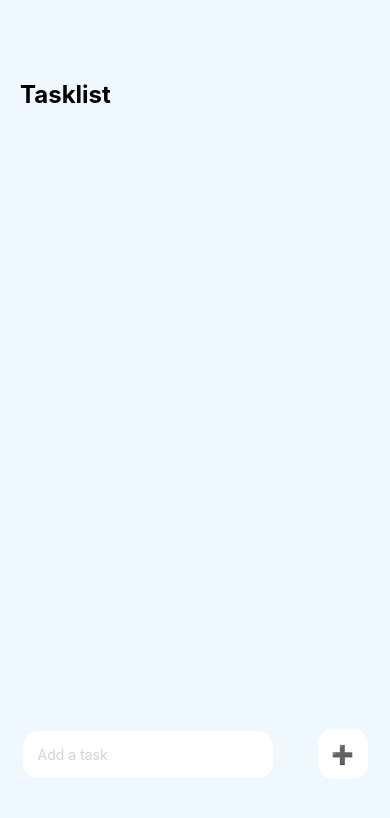
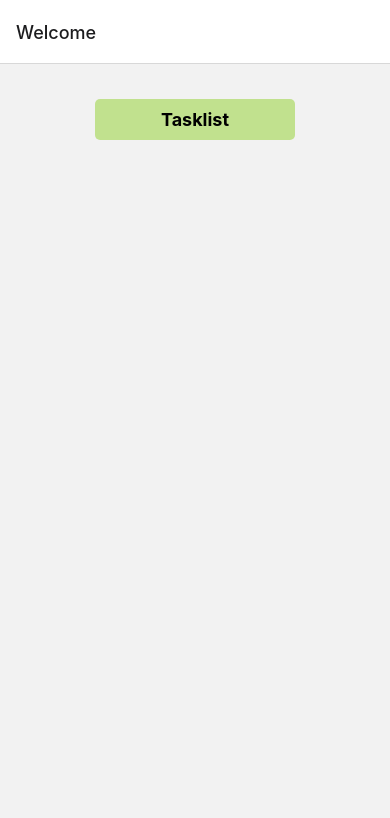
Before and after one commit to mpftavares/react-native-tasklist, a React Native app: screen /Home in a window 390 px wide. Shown: the top 818 px of the page. Built offline with nearby package versions, Linux system fonts and the light colour scheme.

Commit message:
w/ navigation

```diff
--- /dev/null
+++ b/App.tsx
@@ -0,0 +1,26 @@
+import { NavigationContainer } from '@react-navigation/native';
+import { createNativeStackNavigator } from '@react-navigation/native-stack';
+import React from 'react';
+import HomeScreen from './components/HomeScreen';
+import TasklistScreen from './components/TasklistScreen';
+
+export default function App() {
+	const Stack = createNativeStackNavigator();
+
+	return (
+		<NavigationContainer>
+			<Stack.Navigator initialRouteName="Home">
+				<Stack.Screen
+					name="Home"
+					component={HomeScreen}
+					options={{ title: 'Welcome' }}
+				/>
+				<Stack.Screen
+					name="Tasklist"
+					component={TasklistScreen}
+					options={{ title: 'Tasklist' }}
+				/>
+			</Stack.Navigator>
+		</NavigationContainer>
+	);
+}
--- /dev/null
+++ b/components/HomeScreen/index.tsx
@@ -0,0 +1,22 @@
+import { FlatList, TouchableHighlight } from 'react-native';
+import { Menu, MenuItemText, MenuItemWrapper } from './styles';
+import React from 'react';
+
+export default function HomeScreen({ navigation }) {
+	const pages = [{ pagename: 'Tasklist', title: 'Tasklist' }];
+
+	return (
+		<Menu>
+			<FlatList
+				data={pages}
+				renderItem={({ item }) => (
+					<TouchableHighlight
+						onPress={() => navigation.navigate(item.pagename)}>
+						<MenuItemWrapper>
+							<MenuItemText>{item.title}</MenuItemText>
+						</MenuItemWrapper>
+					</TouchableHighlight>
+				)}></FlatList>
+		</Menu>
+	);
+}
--- /dev/null
+++ b/components/HomeScreen/styles.ts
@@ -0,0 +1,25 @@
+import styled from "styled-components/native";
+import getRandomPastelColor from "../../utils/getRandomPastelColor";
+
+const randomBackgroundColor = getRandomPastelColor();
+
+export const Menu = styled.View`
+    display: flex;
+    align-items: center;
+    padding-vertical: 25px;
+    padding-horizontal: 20px;
+`
+
+export const MenuItemWrapper = styled.View`
+    width: 200px;
+    background-color: ${randomBackgroundColor};
+    border-radius: 5px;
+    padding: 10px;
+    margin: 10px;
+`
+
+export const MenuItemText = styled.Text`
+    font-size: 18px;
+    font-weight: bold;
+    text-align: center;
+`
--- a/components/Task/styles.ts
+++ b/components/Task/styles.ts
@@ -6,7 +6,7 @@ type SquareProps = {
 
 export const TaskItem = styled.View`
     background-color: white;
-    padding: 15px;
+    padding: 10px;
     border-radius: 10px;
     flex-direction: row;
     align-items: center;
--- a/components/Tasklist/index.tsx
+++ b/components/Tasklist/index.tsx
@@ -1,11 +1,11 @@
 import React from 'react';
 import { ScrollView } from 'react-native';
 import Task from '../Task';
-import { Items, Title, Wrapper } from './styles';
+import { Items, Wrapper } from './styles';
 
 interface TasklistProps {
 	tasklist: string[];
-	completeTask: () => void;
+	completeTask: (index: number) => void;
 }
 
 export default function Tasklist({ tasklist, completeTask }: TasklistProps) {
@@ -16,7 +16,6 @@ export default function Tasklist({ tasklist, completeTask }: TasklistProps) {
 			}}
 			keyboardShouldPersistTaps="handled">
 			<Wrapper>
-				<Title>Tasklist</Title>
 				<Items>
 					{tasklist.map((item, index) => {
 						return (
--- a/components/Tasklist/styles.ts
+++ b/components/Tasklist/styles.ts
@@ -5,10 +5,6 @@ export const Wrapper = styled.View`
     padding-horizontal: 20px;
 `;
 
-export const Title = styled.Text`
-    font-size: 24px;
-    font-weight: bold;
-`;
 
 export const Items = styled.View`
     margin-top: 30px;
--- a/App.js
+++ b/components/TasklistScreen/index.tsx
@@ -1,11 +1,11 @@
 import { useState } from 'react';
-import { Keyboard, StyleSheet, View } from 'react-native';
-import TaskInput from './components/TaskInput';
-import Tasklist from './components/Tasklist';
-import getRandomPastelColor from './utils/getRandomPastelColor';
+import { Keyboard } from 'react-native';
+import TaskInput from '../TaskInput';
+import Tasklist from '../Tasklist';
+import { TasklistWrapper } from './styles';
 
-export default function App() {
-	const [task, setTask] = useState();
+export default function TasklistScreen() {
+	const [task, setTask] = useState('');
 	const [tasklist, setTasklist] = useState([]);
 
 	const handleAddTask = () => {
@@ -28,9 +28,8 @@ export default function App() {
 	}
 
 	return (
-		<View style={styles.container}>
+		<TasklistWrapper>
 			<Tasklist
-				handleAddTask={handleAddTask}
 				completeTask={completeTask}
 				tasklist={tasklist}
 			/>
@@ -39,13 +38,6 @@ export default function App() {
 				handleTextInput={handleTextInput}
 				task={task}
 			/>
-		</View>
+		</TasklistWrapper>
 	);
 }
-
-const styles = StyleSheet.create({
-	container: {
-		flex: 1,
-		backgroundColor: 'aliceblue',
-	},
-});
--- /dev/null
+++ b/components/TasklistScreen/styles.ts
@@ -0,0 +1,6 @@
+import styled from "styled-components/native";
+
+export const TasklistWrapper = styled.View`
+    flex: 1;
+	background-color: aliceblue,
+`
--- a/package.json
+++ b/package.json
@@ -10,12 +10,16 @@
   },
   "dependencies": {
     "@expo/metro-runtime": "~3.1.3",
+    "@react-navigation/native": "^6.1.10",
+    "@react-navigation/native-stack": "^6.9.18",
     "@types/react": "~18.2.45",
     "expo": "~50.0.6",
     "expo-status-bar": "~1.11.1",
     "react": "18.2.0",
     "react-dom": "18.2.0",
     "react-native": "0.73.4",
+    "react-native-safe-area-context": "4.8.2",
+    "react-native-screens": "~3.29.0",
     "react-native-web": "~0.19.6",
     "styled-components": "^6.1.8",
     "typescript": "^5.3.0"
--- a/tsconfig.json
+++ b/tsconfig.json
@@ -1,4 +1,4 @@
 {
-  "compilerOptions": {},
-  "extends": "expo/tsconfig.base"
+	"compilerOptions": {},
+	"extends": "expo/tsconfig.base"
 }
```
Also changed, not shown: 1 other file (tests, documents, lock files or other folders).
